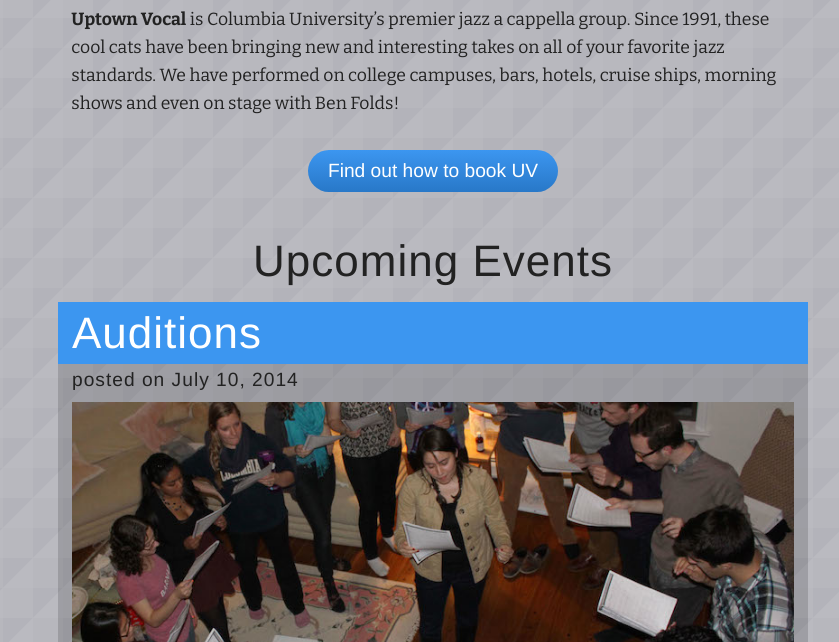
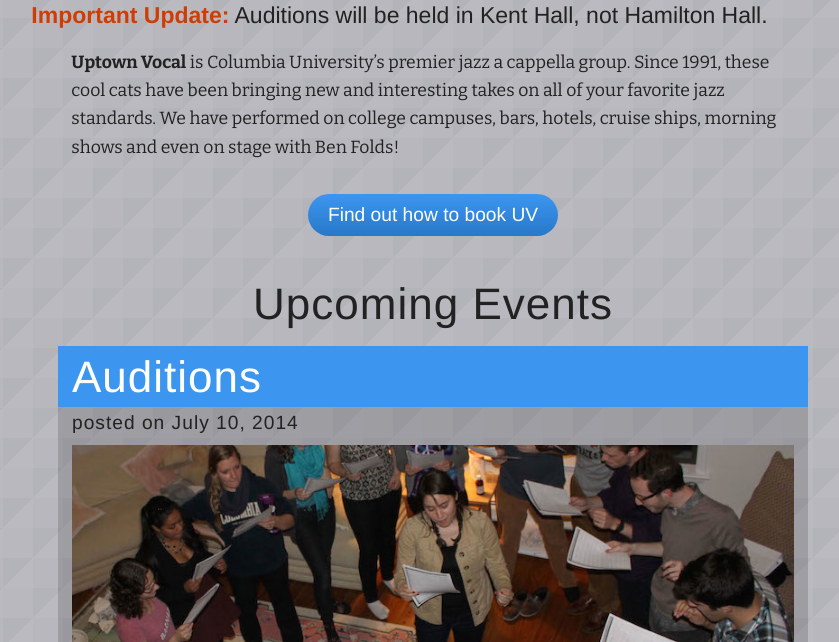
Before and after one commit to uptownvocal/uptownvocal.github.io, a Jekyll site: the page built from index.html, in a window 1280 px wide and 900 px high, scrolled down 324 px, cut to the strip 258-900 px from the top of the window. Shown: the whole strip, without its empty margins (207-1046 px from the left). Built offline with Jekyll 4.4.1, drawn with Linux system fonts in a browser that asks for light colours; some web fonts are replaced.

Commit message:
Auditions Update

```diff
--- a/index.html
+++ b/index.html
@@ -14,6 +14,13 @@
   </div>
 </div>
 
+<div class="row">
+
+  <div class="large-10 small-12 large-centered columns">
+    <h4><strong style="color: rgb(207, 61, 4); text-align: center">Important Update:</strong> Auditions will be held in Kent Hall, not Hamilton Hall.</h1>
+ </div>
+
+</div>
 <div class="row">
   <div class="large-10 small-12 large-centered columns">
     <p class="blurb"><strong>Uptown Vocal</strong> is Columbia University’s premier jazz a cappella group. Since 1991, these cool cats have been bringing new and interesting takes on all of your favorite jazz standards. We have performed on college campuses, bars, hotels, cruise ships, morning shows and even on stage with Ben Folds!</p>
```
